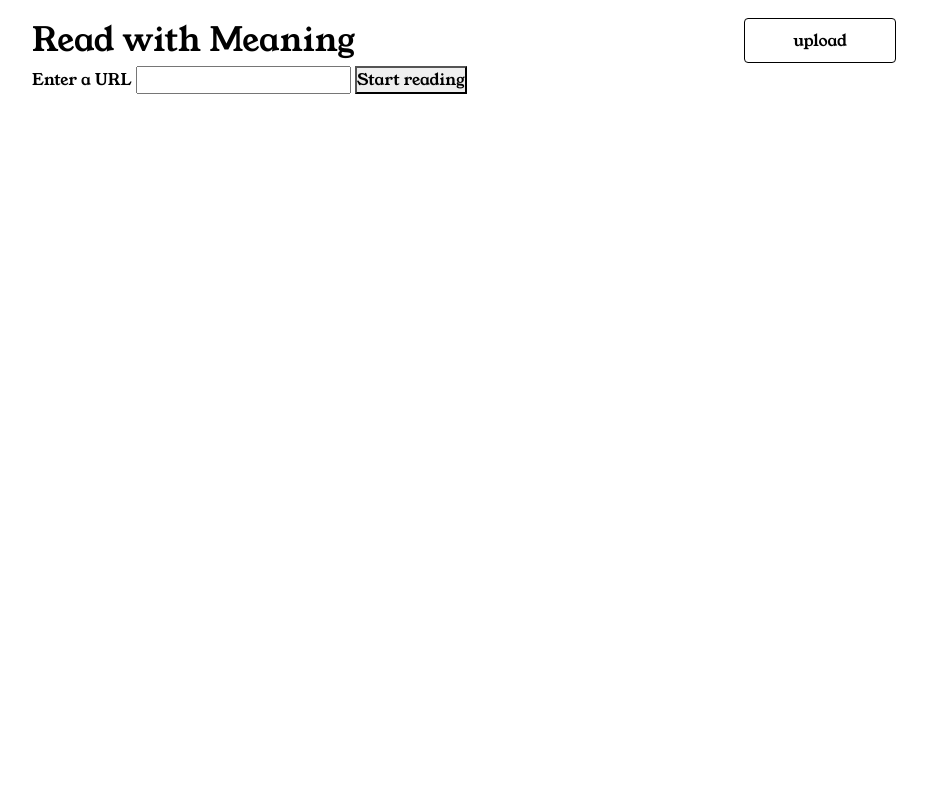
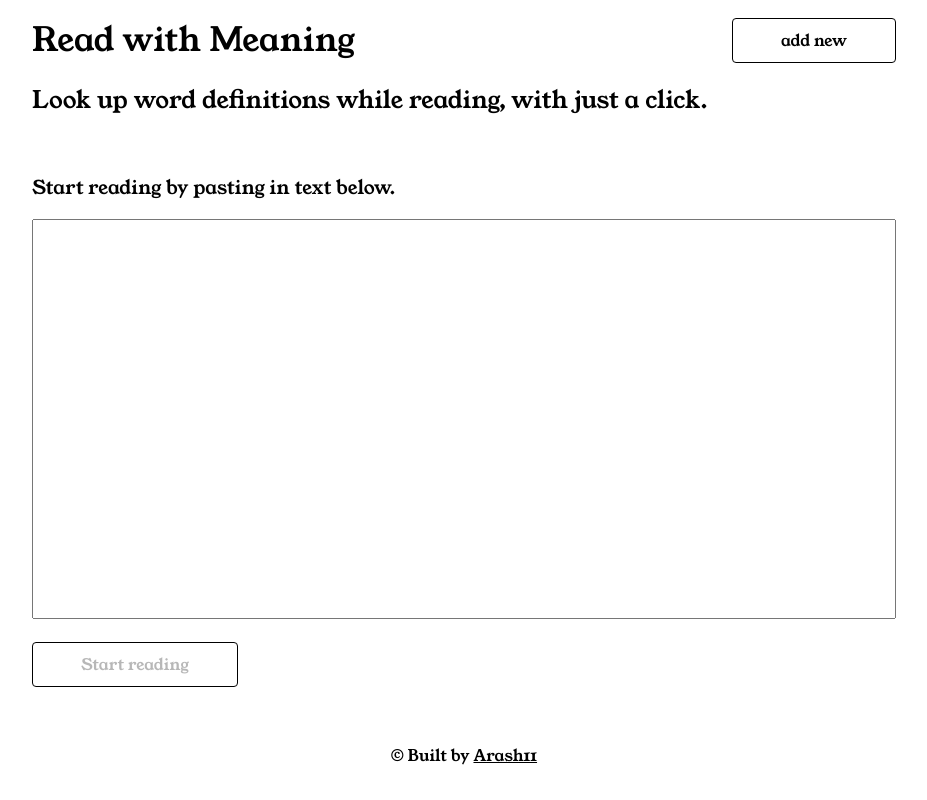
Before and after one commit to Arash-11/Read-with-Meaning, a website built with Vite: page index.html in a window 1280 px wide. Shown: the whole page, without its empty margins (176-1103 px from the left). Built offline with nearby package versions, Linux system fonts and the light colour scheme.

Commit message:
refactored a bunch of stuff and added textarea to paste in text

```diff
--- a/index.html
+++ b/index.html
@@ -3,35 +3,32 @@
   <head>
     <meta charset="UTF-8" />
     <meta name="viewport" content="width=device-width, initial-scale=1.0" />
+    <meta name="description" content="Look up word definitions while reading, with just a click." />
     <title>Read with Meaning</title>
     <link rel="stylesheet" href="./src/styles/style.scss">
   </head>
   <body>
     <header class="header">
-      <h1 class="logo">Read with Meaning</h1>
-      <div class="header__upload" data-upload>
-        <button
-          class="upload__btn"
-          aria-controls="upload-options"
-          aria-expanded="false"
-          data-upload-btn
-        >
-          upload
-        </button>
-        <ul
-          class="upload__options"
-          role="list"
-          id="upload-options"
-          data-upload-options
-        >
-          <!-- Is using <button> better here? -->
-          <li><a href="#">paste text</a></li>
-          <li><a href="#">add URL</a></li>
-        </ul>
-      </div>
+      <h1 class="header__logo">Read with Meaning</h1>
+      <a href="/" class="header__add-btn">add new</a>
     </header>
 
-    <main data-main></main>
+    <section class="main" aria-label="about this website" data-about>
+      <h2 class="main__about-text">Look up word definitions while reading, with just a click.</h2>
+      <div class="main__form-container">
+        <p class="main__text">Start reading by pasting in text below.</p>
+        <form class="main__form">
+          <textarea
+            class="main__form__textarea"
+          ></textarea>
+          <button class="main__form__btn" disabled>Start reading</button>
+        </form>
+      </div>
+    </section>
+
+    <footer class="footer">
+      © Built by <a href="https://arashn.com/" target="blank">Arash11</a>
+    </footer>
 
     <script type="module" src="/src/main.ts"></script>
   </body>
--- a/src/components/URLForm.ts
+++ /dev/null
@@ -1,37 +0,0 @@
-export class URLForm {
-  el: HTMLFormElement;
-
-  constructor() {
-    this.el = this.createFormEl();
-    this._bindEvents();
-  }
-
-  private _bindEvents(): void {
-    this.el.addEventListener('submit', this.submitForm.bind(this));
-  }
-
-  createFormEl(): HTMLFormElement {
-    const formClassname = 'url-form';
-    const formLabelText = 'Enter a URL';
-    const formBtnText = 'Start reading';
-
-    const formEl: HTMLFormElement = document.createElement('form');
-    const formElContentStr = `
-      <label for="url" class="${formClassname}__label">${formLabelText}</label>
-      <input type="url" id="url" class="${formClassname}__input" />
-      <button type="submit" class="${formClassname}__btn">${formBtnText}</button>
-    `;
-    const parser: DOMParser = new DOMParser();
-    const formElContent: string = parser.parseFromString(formElContentStr, 'text/html').body.innerHTML;
-
-    formEl.setAttribute('data-url-form', '');
-    formEl.classList.add(formClassname);
-    formEl.innerHTML = formElContent;
-
-    return formEl;
-  }
-
-  submitForm(): void {
-    console.log('form submitted');
-  }
-}
--- a/src/components/uploadBtn.ts
+++ /dev/null
@@ -1,29 +0,0 @@
-export class UploadBtn {
-  el: HTMLElement;
-  btn: HTMLElement;
-
-  constructor() {
-    this.el = document.querySelector<HTMLElement>('[data-upload]')!;
-    this.btn = this.el.querySelector<HTMLElement>('[data-upload-btn]')!;
-    this._bindEvents();
-  }
-
-  private _bindEvents(): void {
-    this.el.addEventListener('mouseover', this.expandDropdown.bind(this));
-    this.el.addEventListener('mouseout', this.shrinkDropdown.bind(this));
-    this.el.addEventListener('focusin', this.expandDropdown.bind(this));
-    this.el.addEventListener('focusout', this.shrinkDropdown.bind(this));
-  }
-
-  get isDropdownInFocus(): Boolean {
-    return !!document.querySelector('[data-upload]:focus-within');
-  }
-
-  expandDropdown(): void {
-    this.btn.setAttribute('aria-expanded', 'true');
-  }
-
-  shrinkDropdown(): void {
-    if (!this.isDropdownInFocus) this.btn.setAttribute('aria-expanded', 'false');
-  }
-}
--- a/src/main.ts
+++ b/src/main.ts
@@ -1,15 +1,15 @@
-import { UploadBtn } from "./components/UploadBtn";
-import { URLForm } from "./components/URLForm";
+// import { UploadBtn } from "./components/UploadBtn";
+// import { URLForm } from "./components/URLForm";
 
 const app = document.querySelector<HTMLElement>('[data-main]')!;
 
 // The UploadBtn class instantiation is just for more enhanced accessibility --
 // it only toggles the `aria-expanded` attribute on the button.
 // The options dropdown's reveal/hide is handled in the CSS.
-new UploadBtn();
+// new UploadBtn();
 
-const urlForm = new URLForm();
+// const urlForm = new URLForm();
 
-app.append(urlForm.el);
+// app.append(urlForm.el);
 
 export {};
--- /dev/null
+++ b/src/styles/components/button.scss
@@ -0,0 +1,15 @@
+$padding-vertical: 0.6rem;
+$padding-horizontal: 3rem;
+$border-radius: 4px;
+
+.button {
+  appearance: none;
+  background-color: #fff;
+  padding: $padding-vertical $padding-horizontal;
+  border: solid 1px #000;
+  border-radius: $border-radius;
+
+  &:disabled {
+    cursor: default;
+  }
+}
--- a/src/styles/layouts/_body.scss
+++ b/src/styles/layouts/_body.scss
@@ -1,7 +1,10 @@
 $max-content-width: 70rem;
 
 body {
-  padding: 1rem;
+  display: flex;
+  flex-direction: column;
+  gap: 1rem;
+  padding: 1rem 1rem 2rem;
   margin-inline: auto;
   width: 70%;
   max-width: $max-content-width;
--- /dev/null
+++ b/src/styles/layouts/_footer.scss
@@ -0,0 +1,8 @@
+.footer {
+  margin-top: auto;
+  text-align: center;
+
+  a {
+    color: inherit;
+  }
+}
--- a/src/styles/layouts/_header.scss
+++ b/src/styles/layouts/_header.scss
@@ -2,12 +2,14 @@
   display: flex;
   justify-content: space-between;
   align-items: center;
+
+  &__logo {
+    font-size: var(--font-size-4);
+  }
+
+  &__add-btn {
+    @extend .button;
+    color: inherit;
+    text-decoration: none;
+  }
 }
-
-.logo {
-  font-size: var(--font-size-4);
-}
-
-.header__upload {
-  @extend .upload;
-}
--- /dev/null
+++ b/src/styles/layouts/_main.scss
@@ -0,0 +1,37 @@
+$gap: 1rem;
+
+.main {
+  display: flex;
+  flex-direction: column;
+  gap: $gap;
+  flex: auto;
+
+  &__form-container {
+    margin: auto 0;
+  }
+
+  &__text {
+    font-size: var(--font-size-1);
+  }
+}
+
+.main__form {
+  margin-top: $gap;
+
+  &__textarea {
+    width: 100%;
+    height: 50vh;
+    resize: none;
+  }
+
+  &__btn {
+    @extend .button;
+    margin-top: $gap;
+
+    @include media(medium) {
+      & {
+        width: 100%;
+      }
+    }
+  }
+}
--- a/src/styles/style.scss
+++ b/src/styles/style.scss
@@ -8,11 +8,13 @@
 @import './base/reset';
 
 /* Component */
-@import './components/upload';
+@import './components/button.scss';
 
 /* Layouts */
 @import './layouts/body';
 @import './layouts/header';
+@import './layouts/main';
+@import './layouts/footer';
 
 /* Util */
 @import './utils/display';
```
